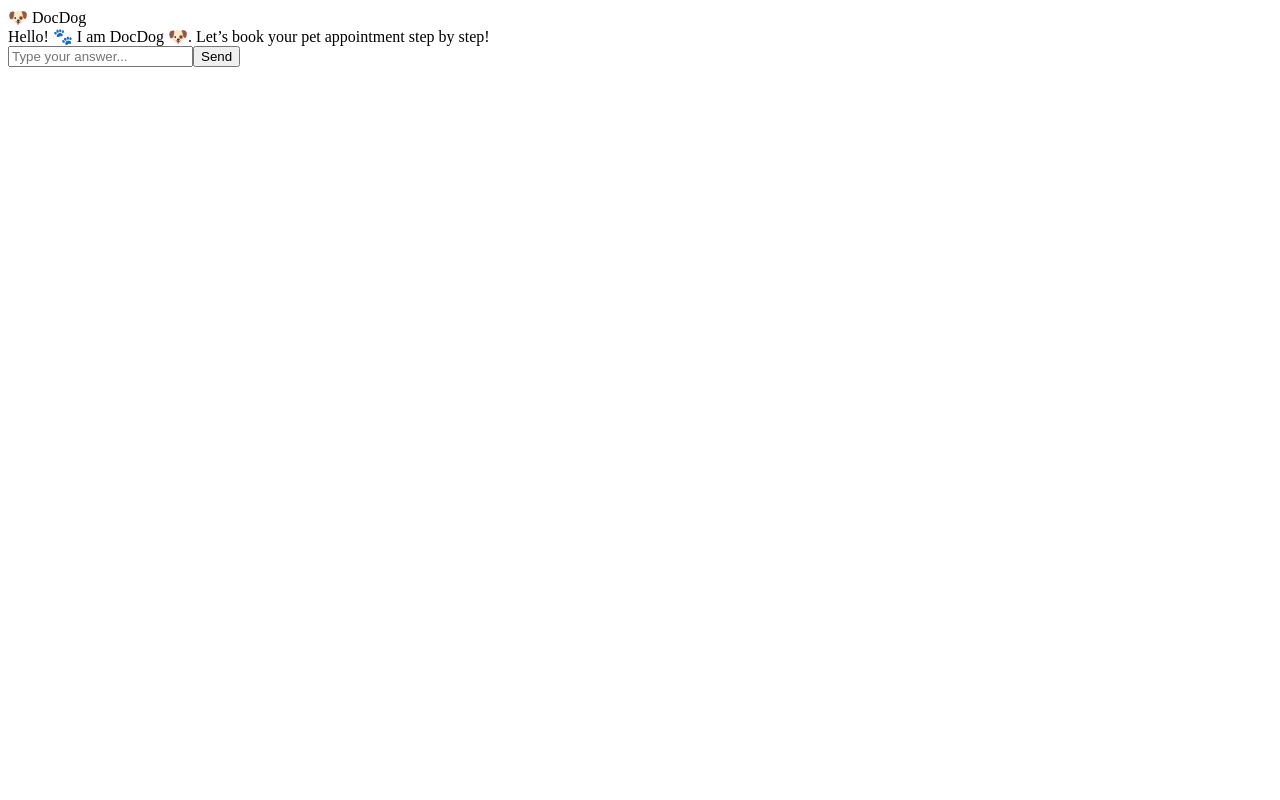
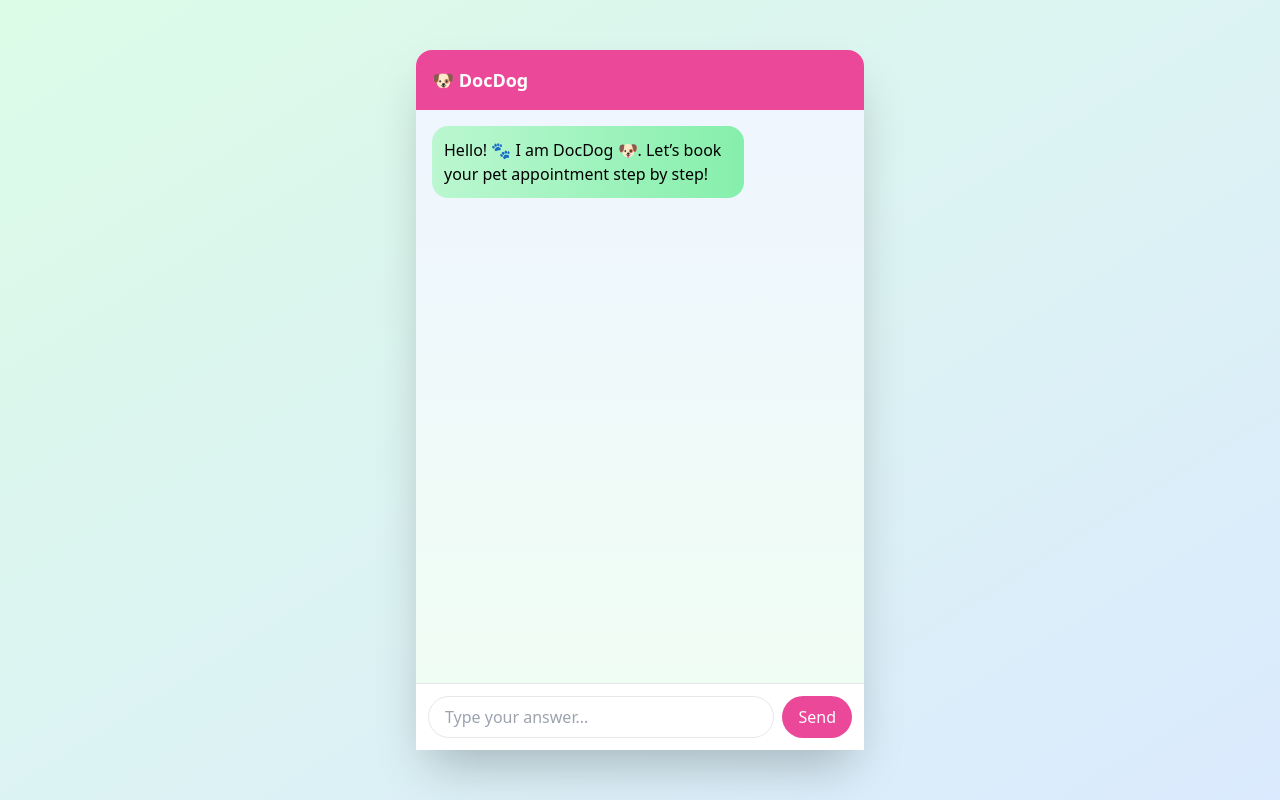
Before and after one commit to Nitesky-uwu/vet-chatbot, a Next.js app: page / in a window 1280 px wide. Built offline with nearby package versions, Linux system fonts and the light colour scheme.

Commit message:
Update layout.js

```diff
--- a/app/layout.js
+++ b/app/layout.js
@@ -1,12 +1,14 @@
+import './globals.css'
+
 export const metadata = {
-  title: 'Vet Chatbot',
-  description: 'Veterinary chatbot with WhatsApp-like UI',
+  title: 'DocDog Chatbot',
+  description: 'Vet Appointment Chatbot',
 }
 
 export default function RootLayout({ children }) {
   return (
     <html lang="en">
-      <body>{children}</body>
+      <body className="bg-gray-100">{children}</body>
     </html>
   )
 }
```
